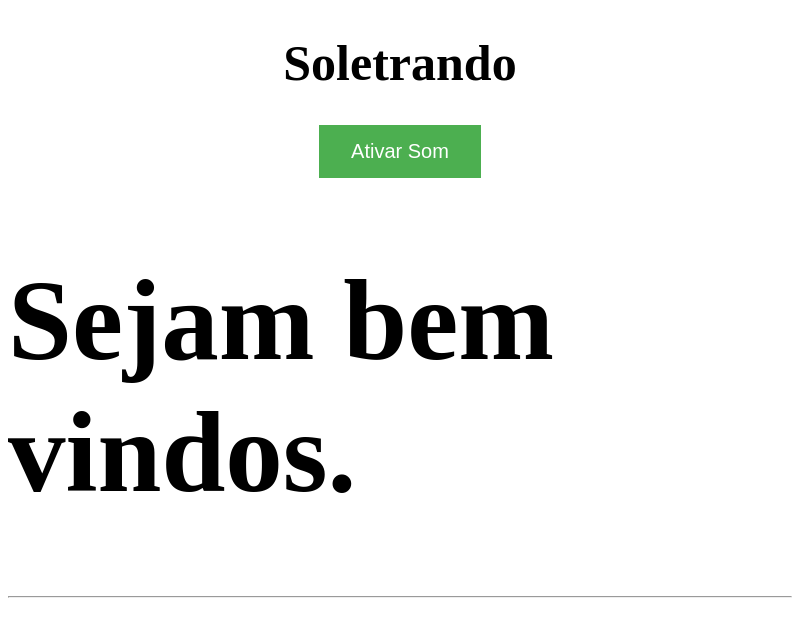
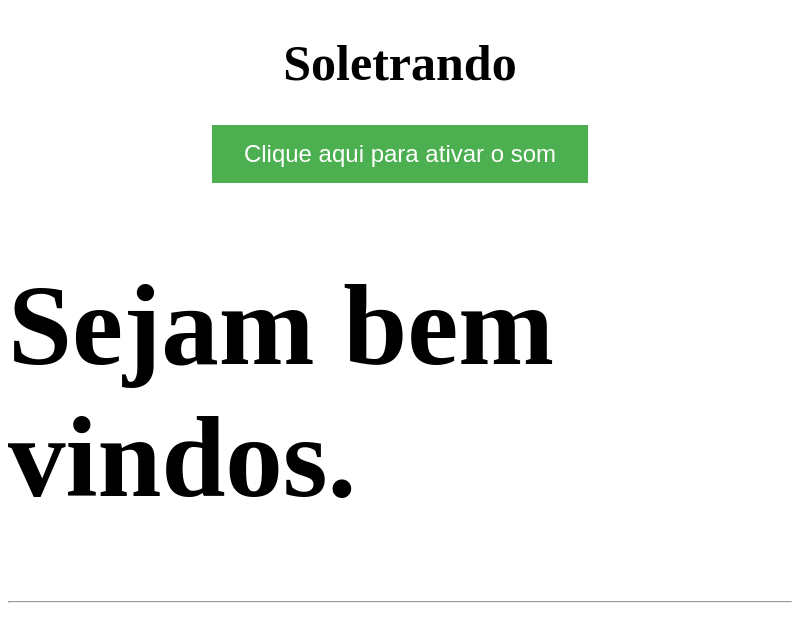
Before and after one commit to macielti/soletrando, an Electron app: page src/ui/index.html in a window 800 px wide. Drawn offline with Linux system fonts and the light colour scheme; no server answers.

Commit message:
change copy

```diff
--- a/src/ui/index.html
+++ b/src/ui/index.html
@@ -23,13 +23,13 @@
       text-align: center;
       text-decoration: none;
       display: inline-block;
-      font-size: 20px;
+      font-size: 24px;
     }
   </style>
 
   <body>
     <center><h1 id='title'>Soletrando</h1></center>
-    <center><button id="sound" type="button" name="button" onclick="sound()">Ativar Som</button></center>
+    <center><button id="sound" type="button" name="button" onclick="sound()">Clique aqui para ativar o som</button></center>
     <h1 id="word-candidate" >Sejam bem vindos.</h1>
     <hr>
     <h1 id='correct-word' > </h1>
```
